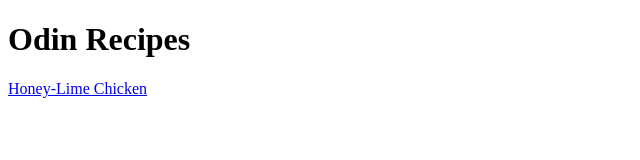
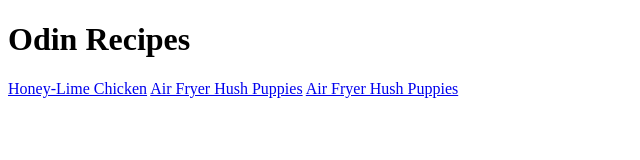
Before and after one commit to DavidMb22/odin_recipes, a plain HTML site: page index.html in a window 1280 px wide. Shown: the whole page, without its empty margins (0-640 px from the left). Drawn offline with Linux system fonts and the light colour scheme.

Commit message:
add index.html

```diff
--- a/index.html
+++ b/index.html
@@ -9,5 +9,7 @@
 <body>
     <h1>Odin Recipes</h1>
     <a href="recipes/honey-lime-chicken.html">Honey-Lime Chicken</a>
+    <a href="recipes/Air-Fryer-Hush-Puppies.html">Air Fryer Hush Puppies</a>
+    <a href="recipes/mississippi-roast.html">Air Fryer Hush Puppies</a>
 </body>
 </html>
```
